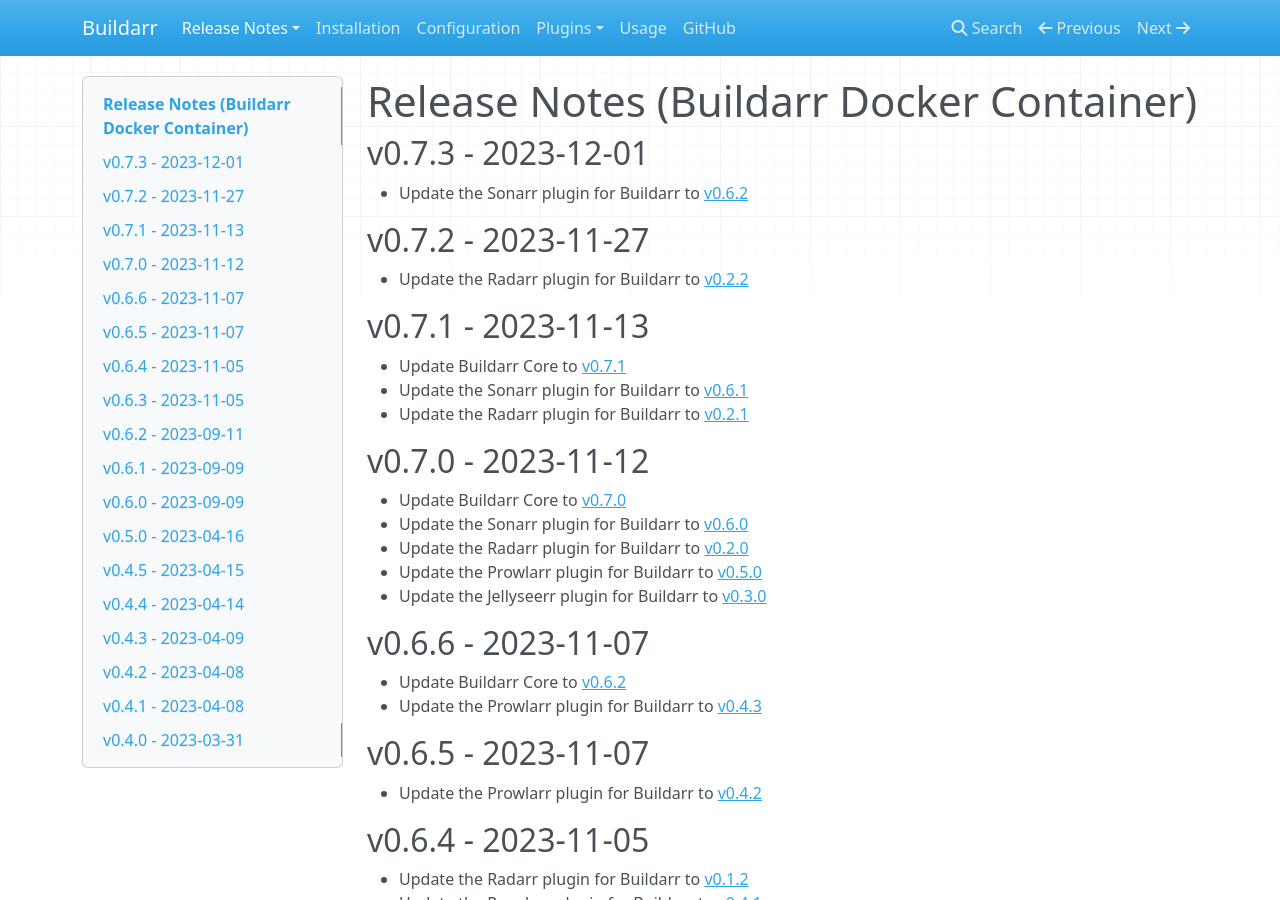
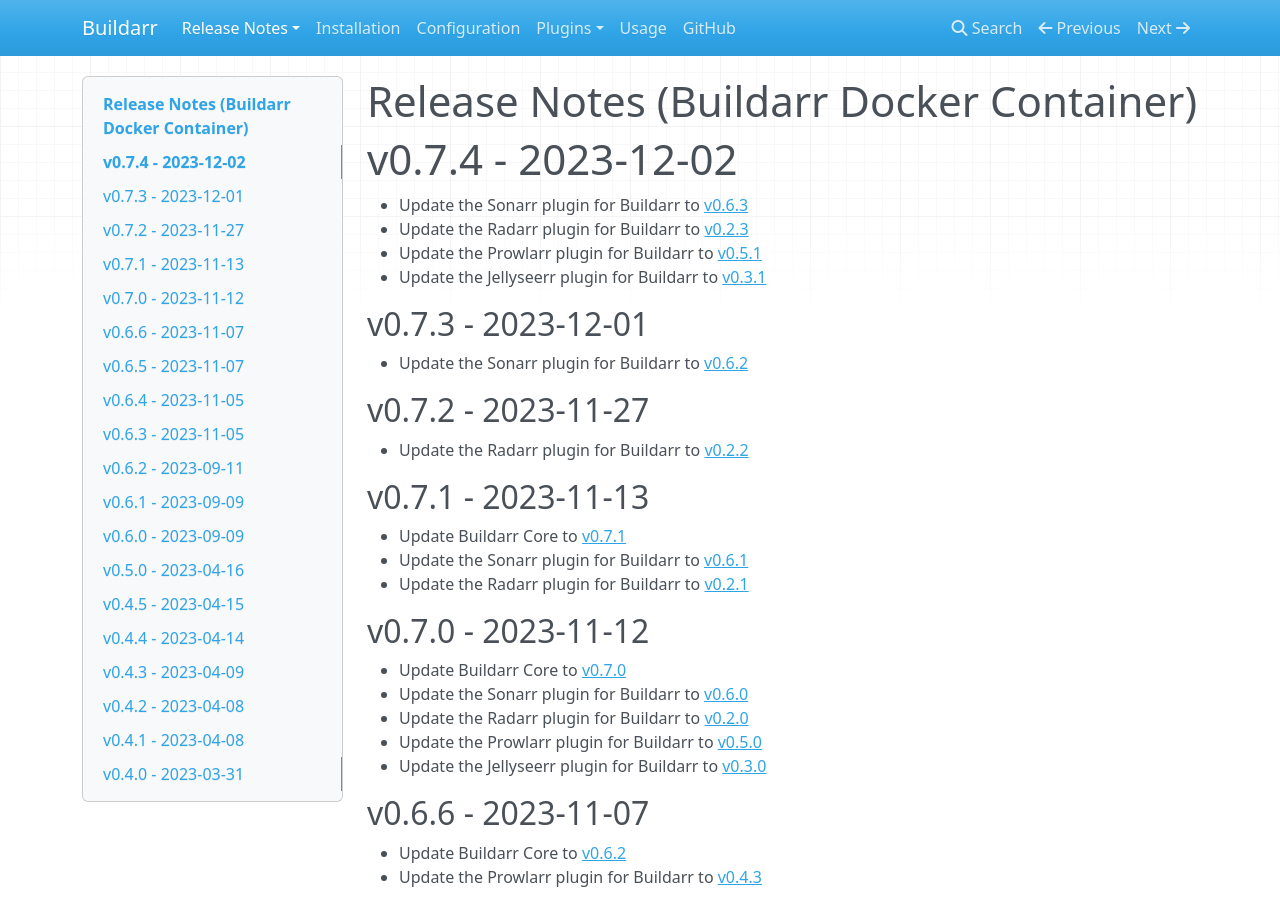
Before and after one commit to buildarr/buildarr-docs, an MkDocs documentation site: the page built from docs/docker/release-notes.md, in a window 1280 px wide and 900 px high. Built offline with MkDocs 1.6.1, drawn with Linux system fonts in a browser that asks for light colours; nearby versions of some CDN libraries.

Commit message:
Update Buildarr container to v0.7.4 (#22)
* Add release notes
* Pull updated submodules
* Update Poetry lock files

```diff
--- a/docs/docker/release-notes.md
+++ b/docs/docker/release-notes.md
@@ -1,4 +1,12 @@
 # Release Notes (Buildarr Docker Container)
+
+# v0.7.4 - 2023-12-02
+
+* Update the Sonarr plugin for Buildarr to [v0.6.3](https://buildarr.github.io/plugins/sonarr/release-notes#v063-2023-12-02)
+* Update the Radarr plugin for Buildarr to [v0.2.3](https://buildarr.github.io/plugins/radarr/release-notes#v023-2023-12-02)
+* Update the Prowlarr plugin for Buildarr to [v0.5.1](https://buildarr.github.io/plugins/prowlarr/release-notes#v051-2023-12-02)
+* Update the Jellyseerr plugin for Buildarr to [v0.3.1](https://buildarr.github.io/plugins/jellyseerr/release-notes#v031-2023-12-02)
+
 
 ## v0.7.3 - 2023-12-01
 
```
Also changed, not shown: 1 other file.
